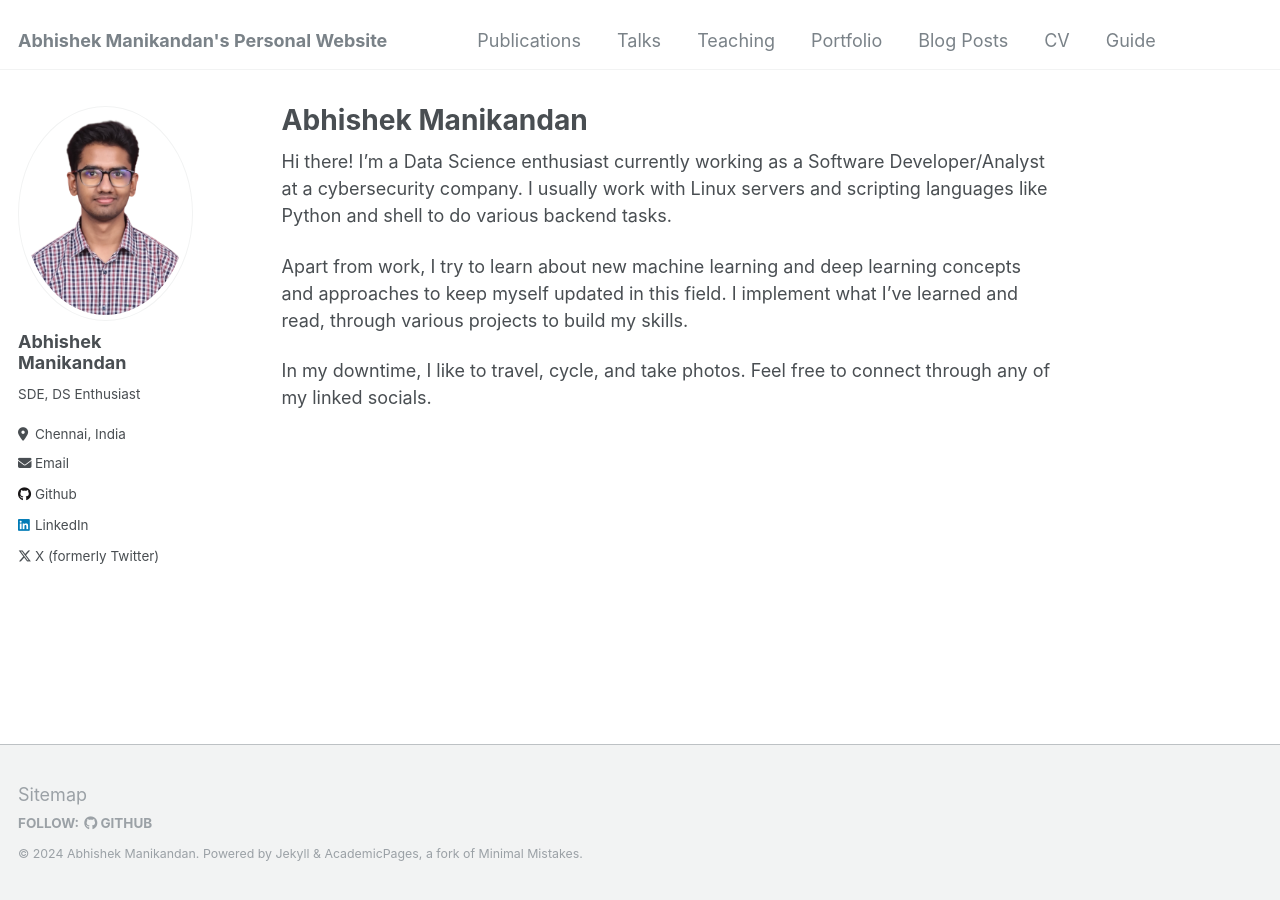
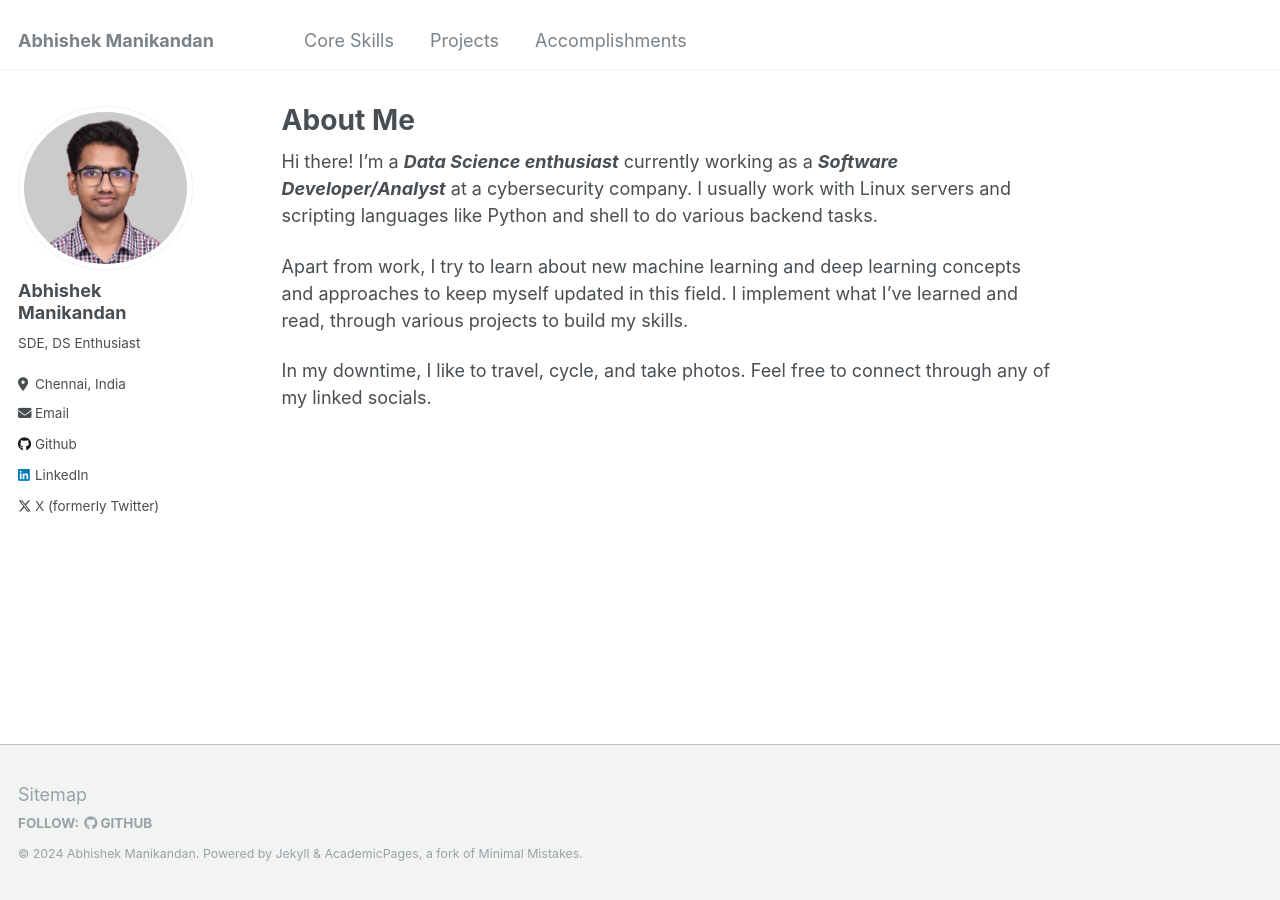
Before and after one commit to abhishekmani12/abhishekmani12.github.io, a Jekyll site: the page built from _pages/about.md, in a window 1280 px wide. Built offline with Jekyll 4.4.1, drawn with Linux system fonts in a browser that asks for light colours.

```diff
--- a/_config.yml
+++ b/_config.yml
@@ -8,7 +8,7 @@
 
 # Basic Site Settings
 locale                   : "en-US"
-title                    : "Abhishek Manikandan's Personal Website"
+title                    : "Abhishek Manikandan"
 title_separator          : "-"
 name                     : &name "Abhishek Manikandan"
 description              : &description "personal description"
--- a/_data/navigation.yml
+++ b/_data/navigation.yml
@@ -1,22 +1,10 @@
 # main links links
 main:
-  - title: "Publications"
-    url: /publications/
+  - title: "Core Skills"
+    url: /skills/
 
-  - title: "Talks"
-    url: /talks/
+  - title: "Projects"
+    url: /projects/
 
-  - title: "Teaching"
-    url: /teaching/
-
-  - title: "Portfolio"
-    url: /portfolio/
-
-  - title: "Blog Posts"
-    url: /year-archive/
-
-  - title: "CV"
-    url: /cv/
-
-  - title: "Guide"
-    url: /markdown/
+  - title: "Accomplishments"
+    url: /accomplishments/
--- a/_pages/about.md
+++ b/_pages/about.md
@@ -1,6 +1,6 @@
 ---
 permalink: /
-title: "Abhishek Manikandan"
+title: "About Me"
 excerpt: "About me"
 author_profile: true
 redirect_from:
@@ -9,7 +9,7 @@ redirect_from:
 ---
 
 
-Hi there! I'm a Data Science enthusiast currently working as a Software Developer/Analyst at a cybersecurity company. I usually work with Linux servers and scripting languages like Python and shell to do various backend tasks.
+Hi there! I'm a ***Data Science enthusiast*** currently working as a ***Software Developer/Analyst*** at a cybersecurity company. I usually work with Linux servers and scripting languages like Python and shell to do various backend tasks.
 
 Apart from work, I try to learn about new machine learning and deep learning concepts and approaches to keep myself updated in this field. I implement what I've learned and read, through various projects to build my skills.
 
```
Also changed, not shown: _pages/accomplishments.md (added, +5 -0 lines), _pages/projects.md (added, +48 -0 lines), _pages/skills.md (added, +21 -0 lines), images/favicon.ico, images/profile.png.
